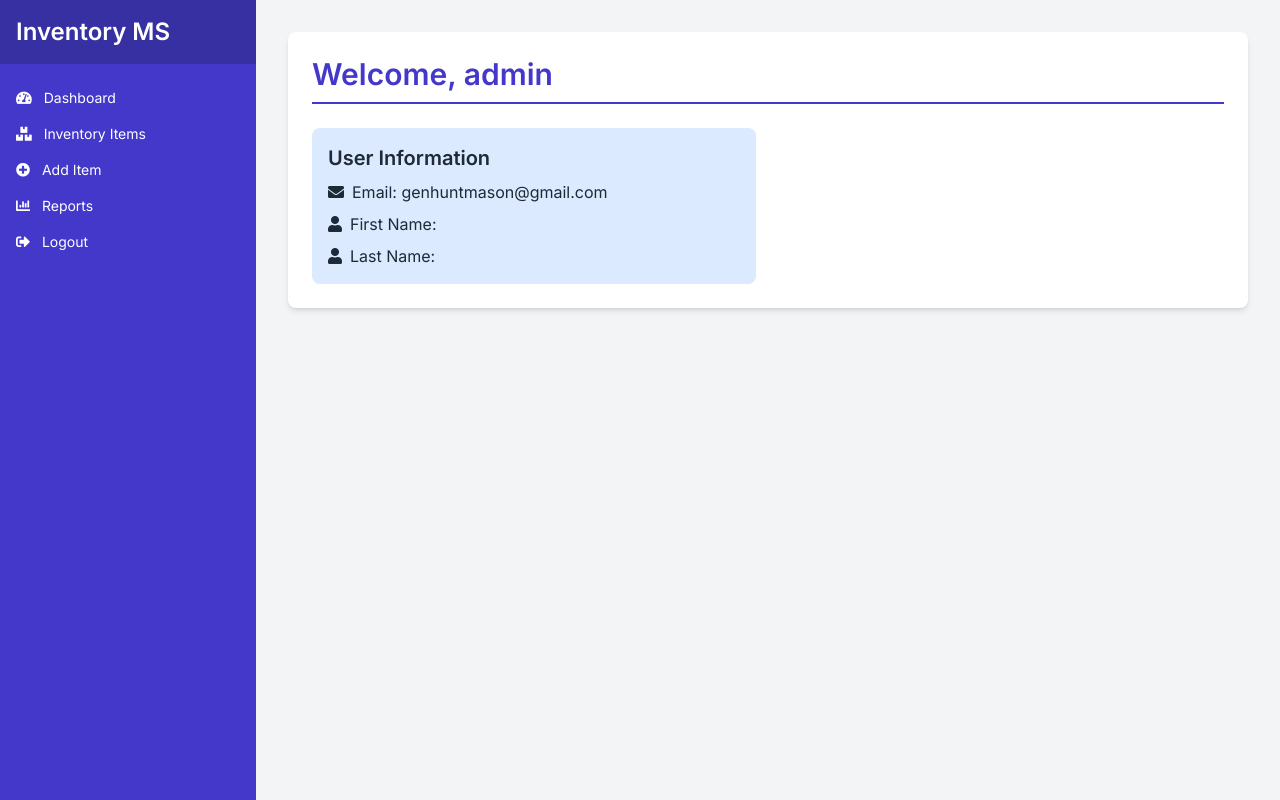
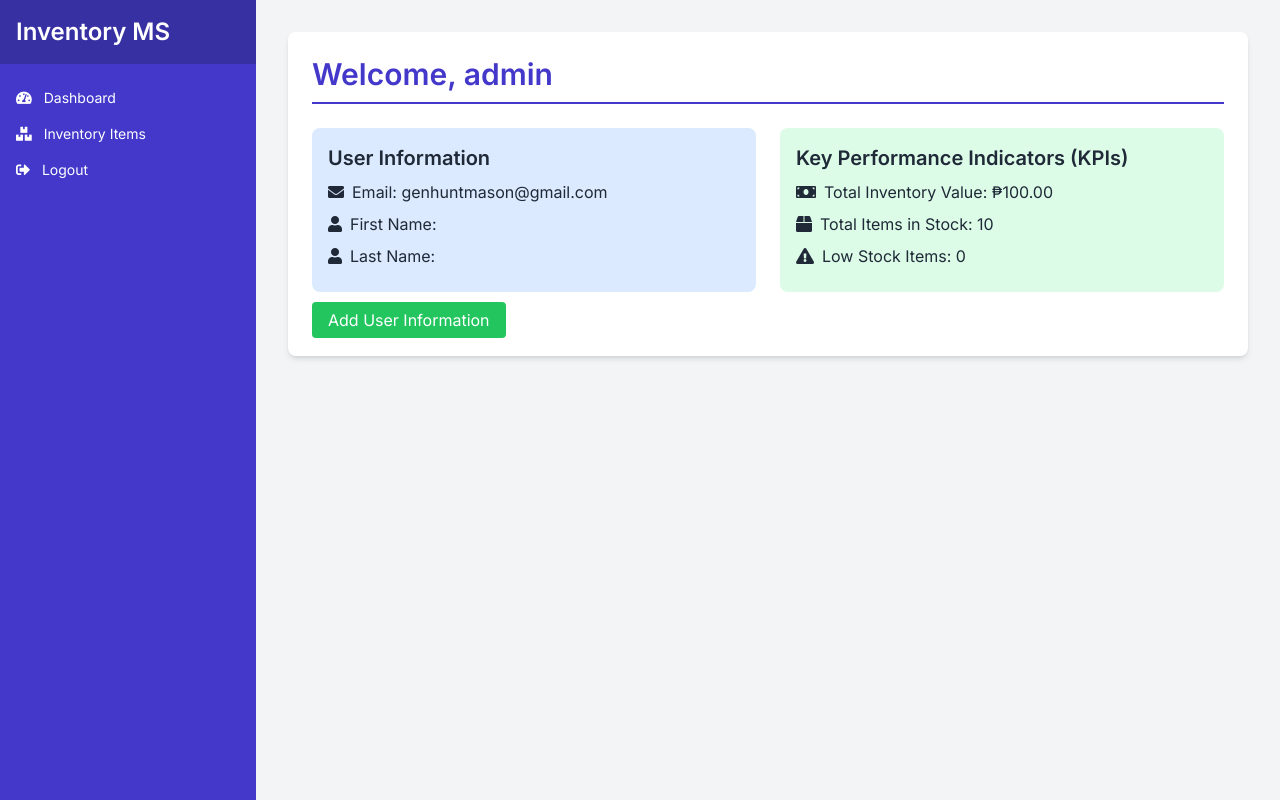
Before and after one commit to MarckRamon/Paraiso-Gabison-Bustamante---Repository, a Django app: page /dashboard/ in a window 1280 px wide. Run offline with Django 5.2, Linux system fonts and the light colour scheme; a user stored in the database is signed in; tables that the repository leaves empty hold one stand-in row (values such as "Sample post"); some libraries are stand-ins or nearby versions.

Commit message:
Dashboard-Details-Modification

```diff
--- a/inventory/templates/inventory/dashboard.html
+++ b/inventory/templates/inventory/dashboard.html
@@ -2,6 +2,7 @@
 <html lang="en">
 <head>
     {% load static %}
+    {% load humanize %}  <!-- Load humanize for intcomma filter -->
     <meta charset="UTF-8">
     <meta name="viewport" content="width=device-width, initial-scale=1.0">
     <title>Inventory Dashboard</title>
@@ -28,12 +29,6 @@
                 <a class="block py-2 px-4 text-sm hover:bg-indigo-600 transition duration-200" href="{% url 'inventory_items' %}">
                     <i class="fas fa-boxes mr-2"></i> Inventory Items
                 </a>
-                <a class="block py-2 px-4 text-sm hover:bg-indigo-600 transition duration-200" href="#">
-                    <i class="fas fa-plus-circle mr-2"></i> Add Item
-                </a>
-                <a class="block py-2 px-4 text-sm hover:bg-indigo-600 transition duration-200" href="#">
-                    <i class="fas fa-chart-bar mr-2"></i> Reports
-                </a>
                 <a class="block py-2 px-4 text-sm hover:bg-indigo-600 transition duration-200" href="{% url 'logout' %}">
                     <i class="fas fa-sign-out-alt mr-2"></i> Logout
                 </a>
@@ -42,17 +37,40 @@
 
         <!-- Main Content -->
         <main class="flex-1 p-8">
-            <!-- Define the block where child templates will inject content -->
             {% block content %}
             <div class="bg-white rounded-lg shadow-md p-6">
                 <h1 class="text-3xl font-semibold mb-6">Welcome, {{ user.username }}</h1>
+
+                <!-- User Information and KPIs Section Side by Side -->
                 <div class="grid grid-cols-1 md:grid-cols-2 gap-6">
+                    <!-- User Information -->
                     <div class="bg-blue-100 p-4 rounded-lg">
                         <h2 class="text-xl font-semibold mb-2">User Information</h2>
                         <p class="mb-2"><i class="fas fa-envelope mr-2"></i>Email: {{ user.email }}</p>
                         <p class="mb-2"><i class="fas fa-user mr-2"></i>First Name: {{ user.first_name }}</p>
                         <p><i class="fas fa-user mr-2"></i>Last Name: {{ user.last_name }}</p>
                     </div>
+
+                    <!-- KPIs Section -->
+                    <div class="bg-green-100 p-4 rounded-lg">
+                        <h2 class="text-xl font-semibold mb-2">Key Performance Indicators (KPIs)</h2>
+                        <p class="mb-2"><i class="fas fa-money-bill mr-2"></i>Total Inventory Value: ₱{{ total_inventory_value|intcomma }}</p>  <!-- Format with commas -->
+                        <p class="mb-2"><i class="fas fa-box mr-2"></i>Total Items in Stock: {{ total_items_in_stock }}</p>
+                        <p class="mb-2"><i class="fas fa-exclamation-triangle mr-2"></i>Low Stock Items: {{ low_stock_count }}</p>
+                    </div>
+                </div>
+
+                <!-- Add and Edit User Information Buttons -->
+                <div class="mt-4">
+                    {% if not user.email or not user.first_name or not user.last_name %}
+                        <a href="{% url 'add_user_info' %}" class="bg-green-500 text-white px-4 py-2 rounded hover:bg-green-600">
+                            Add User Information
+                        </a>
+                    {% else %}
+                        <a href="{% url 'edit_user_info' %}" class="bg-blue-500 text-white px-4 py-2 rounded hover:bg-blue-600 ml-2">
+                            Edit User Information
+                        </a>
+                    {% endif %}
                 </div>
             </div>
             {% endblock %}
--- a/inventory/urls.py
+++ b/inventory/urls.py
@@ -8,4 +8,8 @@ urlpatterns = [
     path('get-item/<int:item_id>/', views.get_item, name='get_item'),
     path('edit-item/<int:item_id>/', views.edit_item, name='edit_item'),
     path('delete-item/<int:item_id>/', views.delete_item, name='delete_item'),
+
+    # New paths for adding and editing user information
+    path('add-user-info/', views.add_user_info, name='add_user_info'),
+    path('edit-user-info/', views.edit_user_info, name='edit_user_info'),
 ]
--- a/inventory/views.py
+++ b/inventory/views.py
@@ -3,13 +3,25 @@ from django.contrib.auth.decorators import login_required
 from django.http import JsonResponse
 from django.views.decorators.csrf import csrf_exempt
 from django.views.decorators.http import require_http_methods
+from django.contrib.auth.models import User
+from django.contrib import messages
 from .models import InventoryItem
 import json
 
 @login_required
 def dashboard(request):
     user = request.user
-    return render(request, 'inventory/dashboard.html', {'user': user})
+    # Calculate KPIs
+    total_inventory_value = sum(item.quantity * item.price for item in InventoryItem.objects.all())
+    total_items_in_stock = sum(item.quantity for item in InventoryItem.objects.all())
+    low_stock_count = sum(1 for item in InventoryItem.objects.all() if item.quantity < 10)  # Example threshold for low stock
+
+    return render(request, 'inventory/dashboard.html', {
+        'user': user,
+        'total_inventory_value': total_inventory_value,
+        'total_items_in_stock': total_items_in_stock,
+        'low_stock_count': low_stock_count,
+    })
 
 def inventory_items(request):
     inventory_items = InventoryItem.objects.all()
@@ -49,7 +61,6 @@ def add_product(request):
         })
     except Exception as e:
         return JsonResponse({'error': str(e)}, status=400)
-
 
 @login_required
 @csrf_exempt
@@ -100,13 +111,39 @@ def edit_item(request, item_id):
 
 @login_required
 @csrf_exempt
-@require_http_methods(["POST"])
+@require_http_methods(["DELETE"])  # Change to DELETE method
 def delete_item(request, item_id):
     try:
         item = InventoryItem.objects.get(id=item_id)
         item.delete()
-        return JsonResponse({'message': 'Item deleted successfully'})
+        return JsonResponse({'message': 'Item deleted successfully'}, status=204)
     except InventoryItem.DoesNotExist:
         return JsonResponse({'error': 'Item not found'}, status=404)
     except Exception as e:
         return JsonResponse({'error': str(e)}, status=400)
+
+@login_required
+def edit_user_info(request):
+    user = request.user
+    if request.method == 'POST':
+        user.email = request.POST.get('email', user.email)
+        user.first_name = request.POST.get('first_name', user.first_name)
+        user.last_name = request.POST.get('last_name', user.last_name)
+        user.save()
+        messages.success(request, 'User information updated successfully!')
+        return redirect('dashboard')
+
+    return render(request, 'inventory/edit_user_info.html', {'user': user})
+
+@login_required
+def add_user_info(request):
+    if request.method == 'POST':
+        user = request.user
+        user.email = request.POST.get('email', user.email)
+        user.first_name = request.POST.get('first_name', user.first_name)
+        user.last_name = request.POST.get('last_name', user.last_name)
+        user.save()
+        messages.success(request, 'User information added successfully!')
+        return redirect('dashboard')
+
+    return render(request, 'inventory/add_user_info.html')
--- a/inventory_system/settings.py
+++ b/inventory_system/settings.py
@@ -40,6 +40,7 @@ INSTALLED_APPS = [
     'django.contrib.staticfiles',
     'accounts',
     'inventory',
+    'django.contrib.humanize',
 ]
 
 MIDDLEWARE = [
```
Also changed, not shown: inventory/templates/inventory/add_user_info.html (added, +30 -0 lines), inventory/templates/inventory/edit_user_info.html (added, +30 -0 lines), inventory/templates/inventory/inventory_items.html (+63 -33 lines), db.sqlite3.
